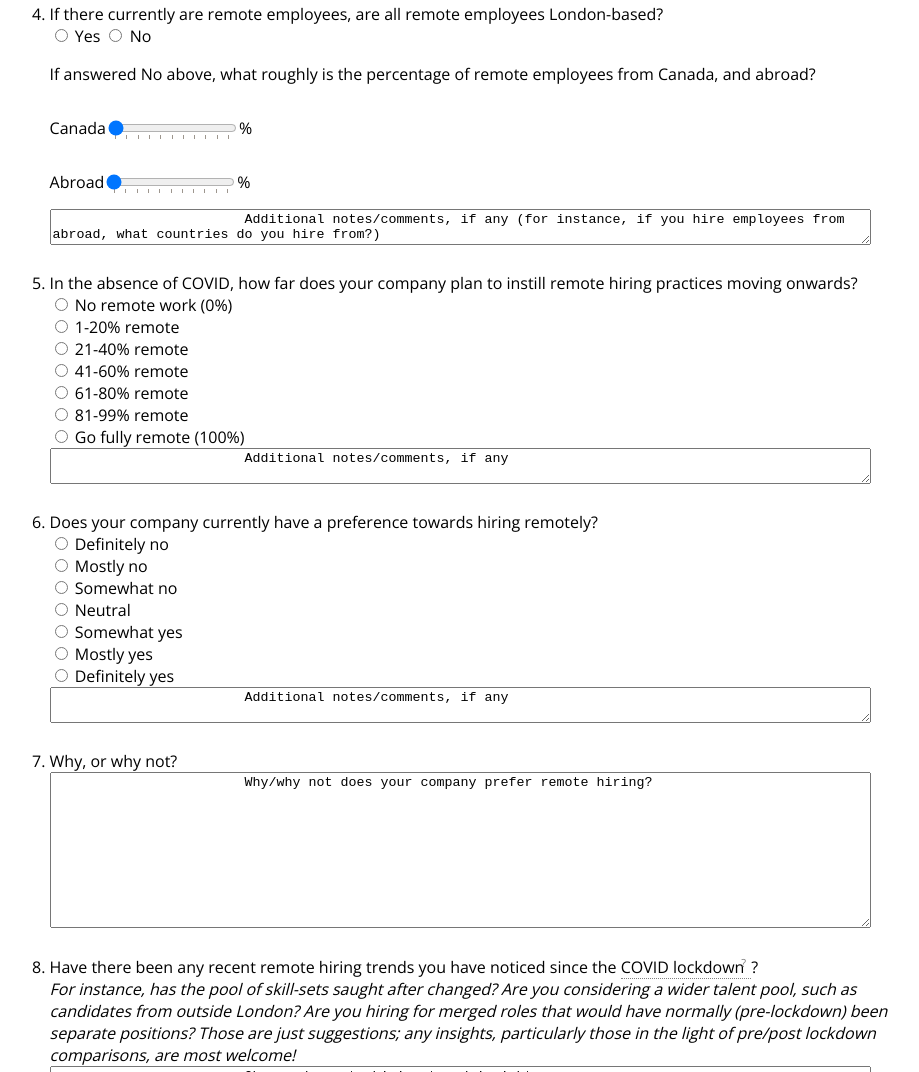
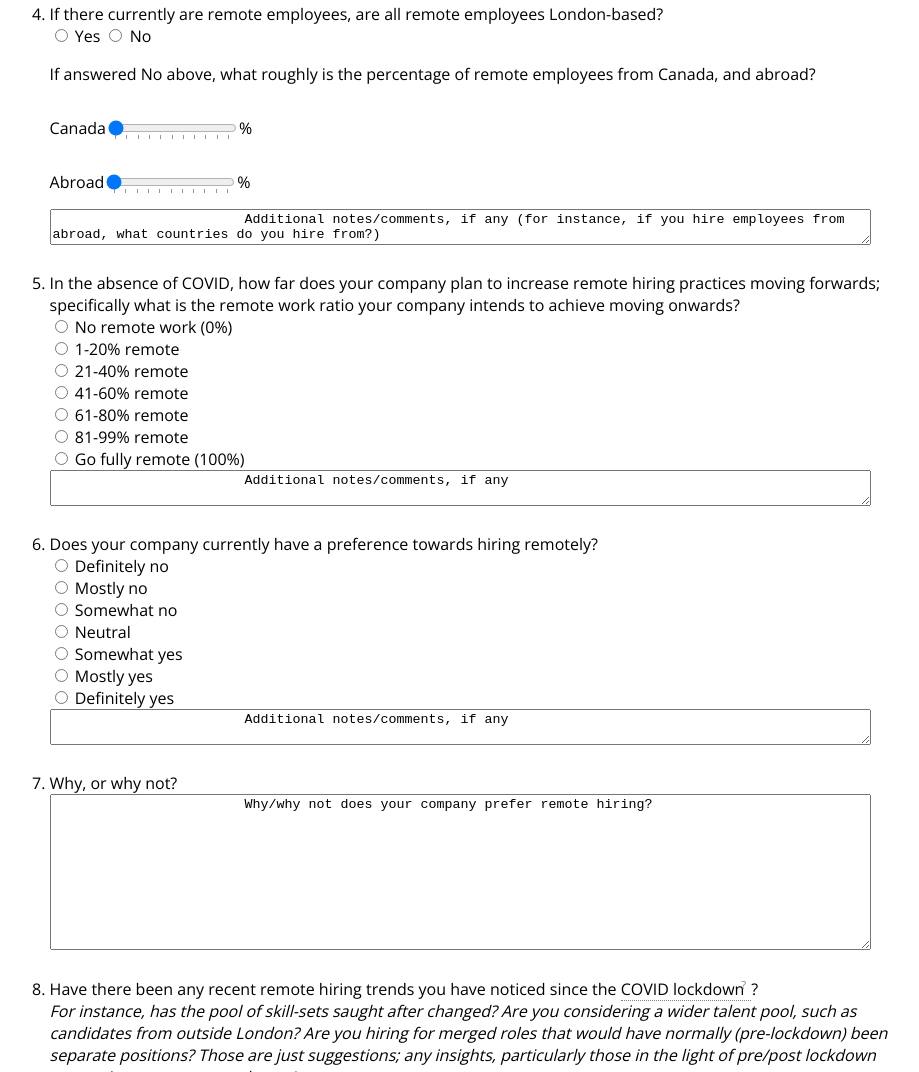
Before and after one commit to NohaKareem/City-survey, a plain HTML site: page index.html in a window 1280 px wide. Shown: the part 2209-3281 px from the top of the page, without its empty margins (188-1107 px from the left). Drawn offline with nearby package versions, Linux system fonts and the light colour scheme.

Commit message:
Update index.html

```diff
--- a/index.html
+++ b/index.html
@@ -292,7 +292,7 @@
                 </li>
                 <br>
                 <li>
-                    <label for="future_remote">In the absence of COVID, how far does your company plan to instill remote hiring practices moving onwards?</label>
+                    <label for="future_remote">In the absence of COVID, how far does your company plan to increase remote hiring practices moving forwards; specifically what is the remote work ratio your company intends to achieve moving onwards?</label>
                     <br>
                     <input type="radio" id="no_remote" name="future_remote" value="no_remote">
                     <label for="no_remote">No remote work (0%)</label>
```
